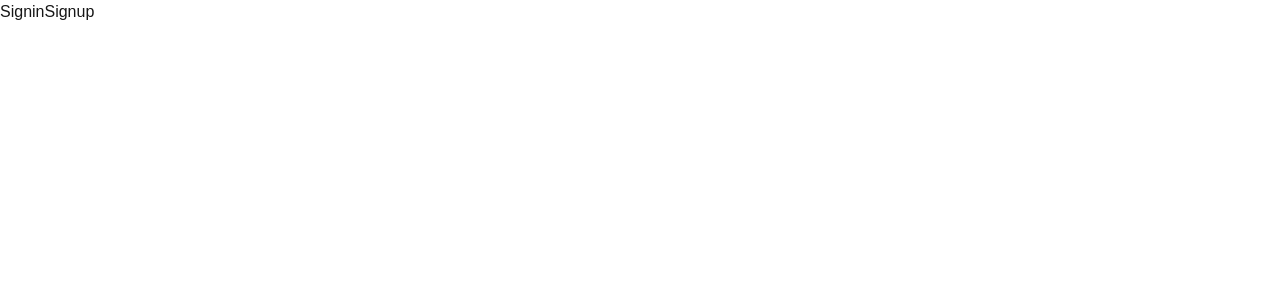
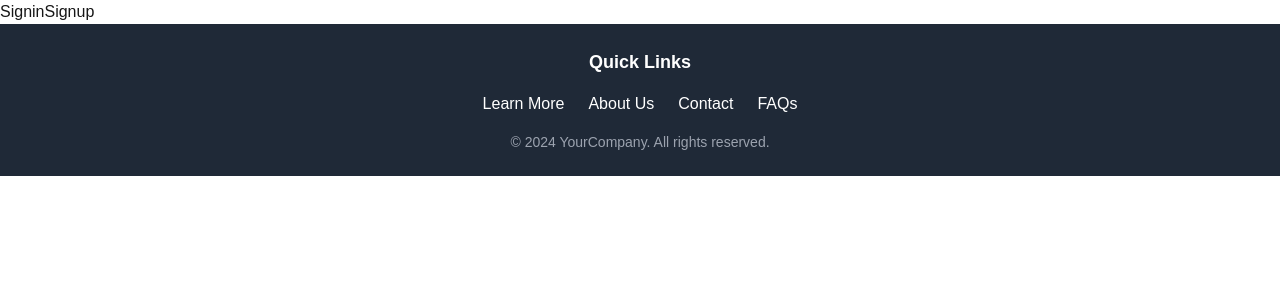
Before and after one commit to AranethWinters/348_group4_finalproj, a Next.js app: page / in a window 1280 px wide. Shown: the top 300 px of the page. Built offline with nearby package versions, Linux system fonts and the light colour scheme; no server answers.

Commit message:
added footer

```diff
--- /dev/null
+++ b/app/components/footer/page.js
@@ -0,0 +1,38 @@
+import Link from 'next/link'
+import React from 'react'
+
+
+const footer = () => {
+  return (
+    <footer className="bg-gray-800 text-white py-6">
+      <div className="container mx-auto text-center">
+        <div className="mb-4">
+          <h2 className="text-lg font-bold">Quick Links</h2>
+        </div>
+        <div className="space-x-6">
+            <a className="hover:text-blue-400">
+                <Link href="#learn-more">Learn More</Link>
+            </a>
+            <a className="hover:text-blue-400">
+                <Link href="#about-us">About Us
+            </Link>
+            </a>
+            <a className="hover:text-blue-400">
+                <Link href="#contact">Contact
+            </Link>
+            </a>
+            <a className="hover:text-blue-400">
+                <Link href="#faqs">FAQs
+            </Link>
+            </a>
+
+        </div>
+        <p className="mt-4 text-sm text-gray-400">
+          &copy; {new Date().getFullYear()} YourCompany. All rights reserved.
+        </p>
+      </div>
+    </footer>
+  )
+}
+
+export default footer
--- a/app/page.js
+++ b/app/page.js
@@ -2,6 +2,7 @@ import Homepage from "./pages/home/page";
 
 export default function Home() {
   return (
-    <Homepage/>
+ <Homepage></Homepage>
+
   );
 }
--- a/app/pages/home/page.js
+++ b/app/pages/home/page.js
@@ -1,11 +1,13 @@
 import Link from 'next/link'
 import React from 'react'
+import Footer from '@/app/components/footer/page'
 
 const Homepage = () => {
   return (
     <div>
       <button><Link href="/pages/signin">Signin</Link></button>
       <button><Link href="/pages/signup">Signup</Link></button>
+      <Footer/>
     </div>
   )
 }
```
